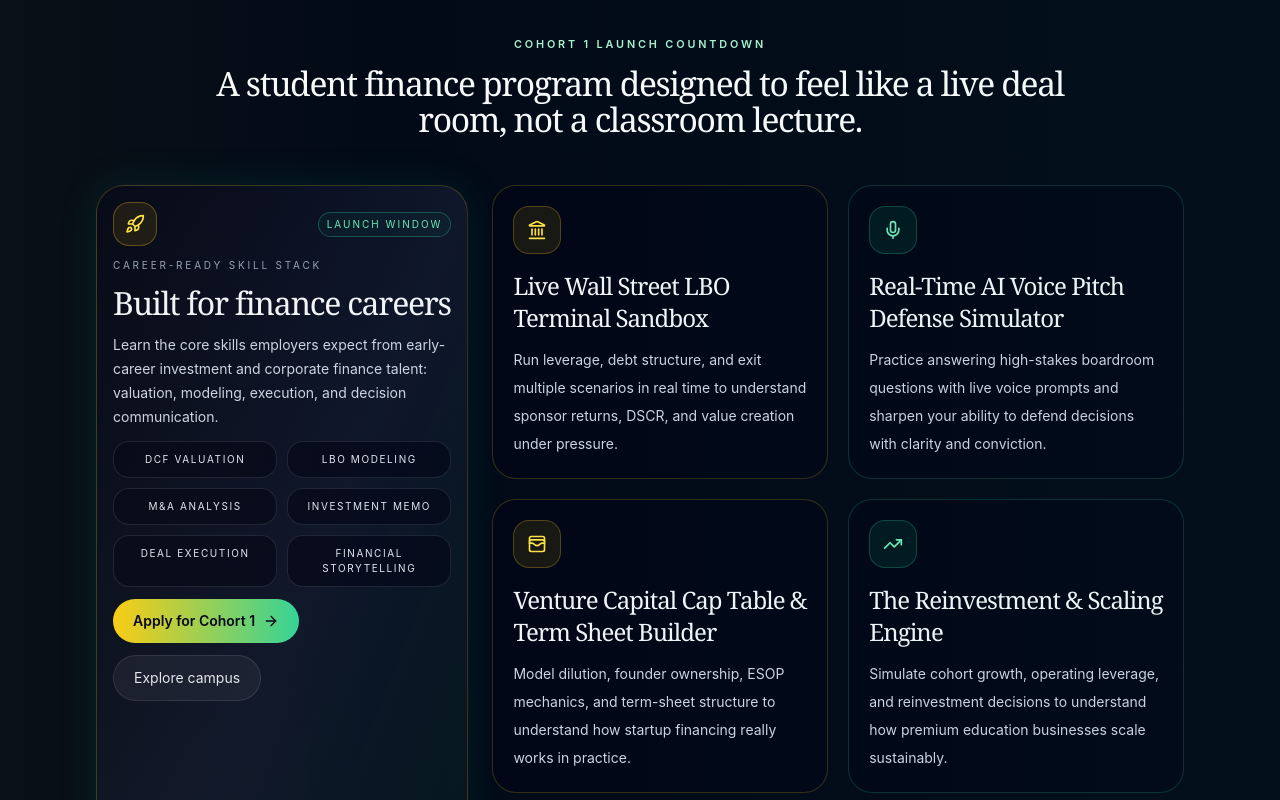
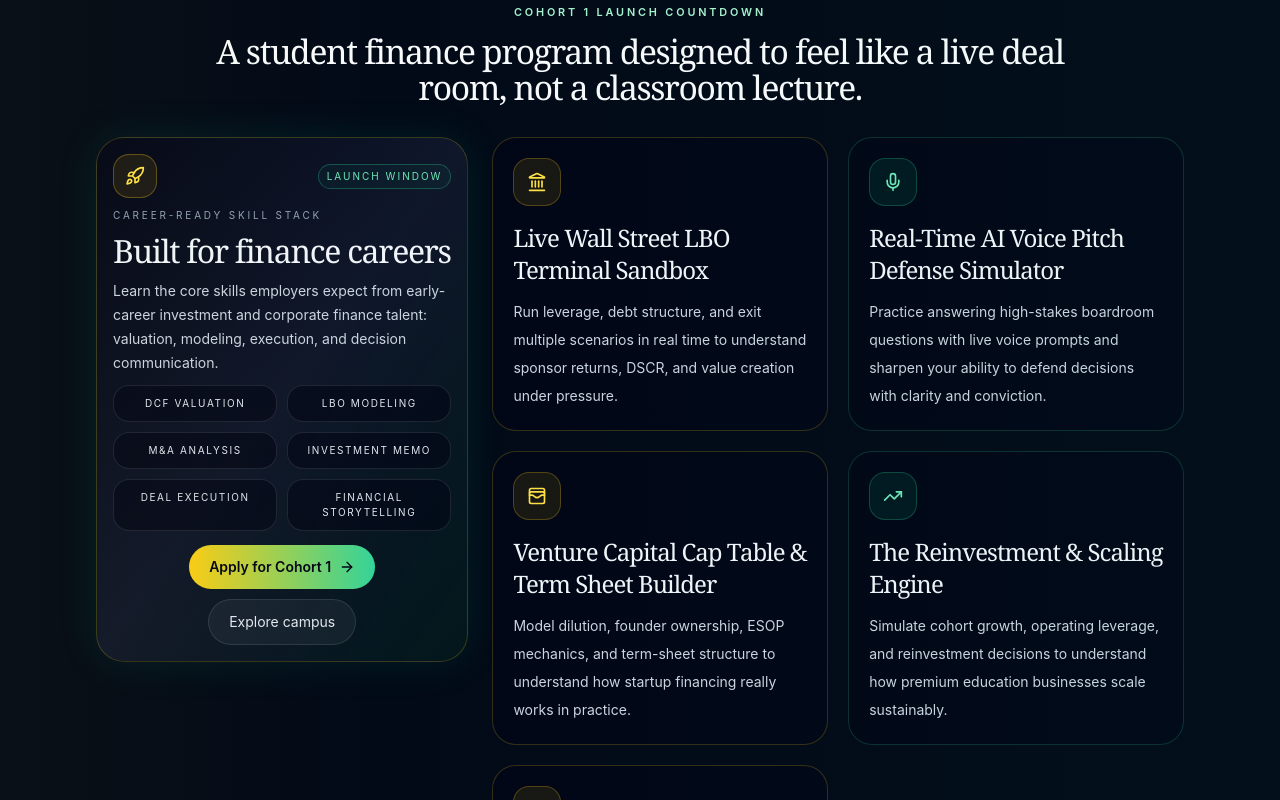
Before and after one commit to jaivarmanlc/Financial--Gurukulam, a React (Vite) app: page / in a window 1280 px wide. Shown: the part 860-1660 px from the top of the page. Built offline with nearby package versions, Linux system fonts and the light colour scheme.

Commit message:
Tighten launch card spacing

```diff
--- a/src/components/Assessment.jsx
+++ b/src/components/Assessment.jsx
@@ -70,11 +70,10 @@ export default function Assessment() {
                         key={option}
                         type="button"
                         onClick={() => handleAnswer(index, optionIndex)}
-                        className={`rounded-lg border px-3 py-2 text-left text-sm transition ${
-                          selected
+                        className={`rounded-lg border px-3 py-2 text-left text-sm transition ${selected
                             ? 'border-emerald-400/60 bg-emerald-500/10 text-emerald-200'
                             : 'border-white/10 bg-slate-950/60 text-slate-300 hover:border-yellow-400/40'
-                        }`}
+                          }`}
                       >
                         {option}
                       </button>
@@ -85,7 +84,7 @@ export default function Assessment() {
             ))}
           </div>
 
-          <div className="rounded-2xl border border-yellow-400/20 bg-gradient-to-br from-yellow-500/10 via-slate-950 to-emerald-500/10 p-6 shadow-[0_0_40px_rgba(52,211,153,0.08)]">
+          <div className="self-start rounded-2xl border border-yellow-400/20 bg-gradient-to-br from-yellow-500/10 via-slate-950 to-emerald-500/10 p-6 shadow-[0_0_40px_rgba(52,211,153,0.08)]">
             <div className="mb-6 flex items-center justify-between">
               <div className="flex items-center gap-2 text-yellow-300">
                 <BarChart3 size={18} />
--- a/src/components/LaunchExperience.jsx
+++ b/src/components/LaunchExperience.jsx
@@ -54,9 +54,9 @@ const careerSkills = [
 
 export default function LaunchExperience() {
   return (
-    <section id="launch" className="terminal-panel py-20">
+    <section id="launch" className="terminal-panel py-10 sm:py-12">
       <div className="mx-auto max-w-6xl px-4 sm:px-6 lg:px-8">
-        <div className="mb-12 text-center">
+        <div className="mb-8 text-center">
           <p className="section-kicker">Cohort 1 launch countdown</p>
           <h2 className="section-title max-w-4xl mx-auto">
             A student finance program designed to feel like a live deal room, not a classroom lecture.
@@ -64,7 +64,7 @@ export default function LaunchExperience() {
         </div>
 
         <div className="grid gap-6 xl:grid-cols-[1.05fr_1.95fr]">
-          <div className="rounded-[28px] border border-yellow-400/20 bg-gradient-to-br from-slate-950 via-slate-900 to-emerald-950/40 p-4 shadow-[0_0_40px_rgba(16,185,129,0.12)] flex flex-col gap-3">
+          <div className="self-start rounded-[28px] border border-yellow-400/20 bg-gradient-to-br from-slate-950 via-slate-900 to-emerald-950/40 p-4 shadow-[0_0_40px_rgba(16,185,129,0.12)] flex flex-col gap-2.5 w-full">
             <div className="flex items-center justify-between gap-3">
               <div className="flex h-11 w-11 items-center justify-center rounded-2xl border border-yellow-400/30 bg-yellow-500/10 text-yellow-300">
                 <Rocket size={20} />
@@ -74,7 +74,7 @@ export default function LaunchExperience() {
               </span>
             </div>
 
-            <div className="space-y-2.5">
+            <div className="space-y-2">
               <p className="text-[10px] uppercase tracking-[0.28em] text-slate-400">Career-ready skill stack</p>
               <h3 className="font-serif text-[2rem] leading-tight text-slate-100">Built for finance careers</h3>
               <p className="text-sm leading-6 text-slate-300">
@@ -90,7 +90,7 @@ export default function LaunchExperience() {
               ))}
             </div>
 
-            <div className="flex flex-wrap gap-3">
+            <div className="mt-1 flex flex-wrap justify-center gap-2.5">
               <button className="inline-flex items-center gap-2 rounded-full bg-gradient-to-r from-yellow-400 to-emerald-400 px-5 py-3 text-sm font-semibold text-slate-950">
                 Apply for Cohort 1 <ArrowRight size={16} />
               </button>
```
